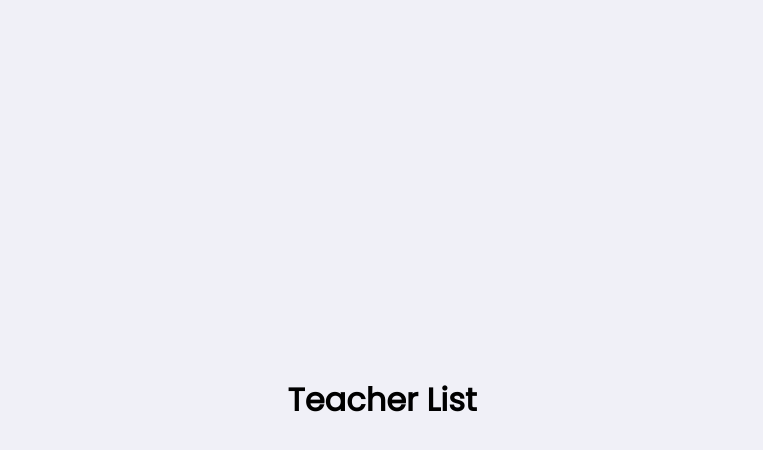
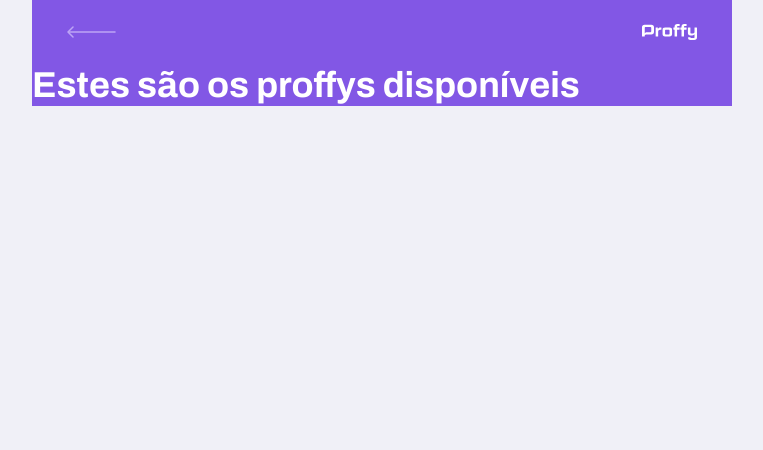
Before and after one commit to MatheusCandido1/web_proffy, a React (Create React App) app: page /study in a window 1280 px wide. Shown: the top 450 px of the page, without its empty margins (258-1021 px from the left). Built offline with nearby package versions, Linux system fonts and the light colour scheme.

Commit message:
add-teachlist-styles

```diff
--- a/src/pages/TeacherList/index.tsx
+++ b/src/pages/TeacherList/index.tsx
@@ -1,8 +1,26 @@
 import React from 'react';
+import { Link } from 'react-router-dom';
 
+import './style.css'
+
+import brandImg from '../../assets/images/logo.svg';
+import backIcon from '../../assets/images/icons/back.svg';
 function TeacherList() {
     return (
-        <h1>Teacher List</h1>
+        <div id="page-teacher-list" className="container">
+            <header className="page-header">
+                <div className="top-bar-container">
+                    <Link to="/">
+                        <img src={backIcon} alt="Voltar"/>
+                    </Link>
+                    <img src={brandImg} alt="Proffy"/>
+                </div>
+
+                <div className="header-content">
+                    <strong>Estes são os proffys disponíveis</strong>
+                </div>
+            </header>
+        </div>
     )
 }
 
--- /dev/null
+++ b/src/pages/TeacherList/style.css
@@ -0,0 +1,46 @@
+#page-teacher-list {
+    width: 100vw;
+    height: 100vh;
+}
+
+.page-header {
+    display: flex;
+    flex-direction: column;
+    background-color: var(--color-primary);
+}
+
+.page-header .top-bar-container{
+    width: 90%;
+    margin: 0 auto;
+    display: flex;
+    justify-content: space-between;
+    align-items: center;
+    color: var(--color-text-in-primary);
+    padding: 1.6rem 0;
+}
+
+.page-header .top-bar-container a{
+    height: 3.2rem;
+    transition: opacity 0.2s;
+}
+
+.page-header .top-bar-container a:hover{
+    opacity: 0.6;
+}
+
+.page-header .top-bar-container > img{
+    height: 1.6rem;
+}
+
+.page-header .page-content {
+    width: 90%;
+    margin: 0 auto;
+    position: relative;
+    margin: 3.2rem auto;
+}
+
+.page-header .header-content strong {
+    font: 700 3.6rem Archivo;
+    line-height: 4.2rem;
+    color: var(--color-title-in-primary)
+}
```
